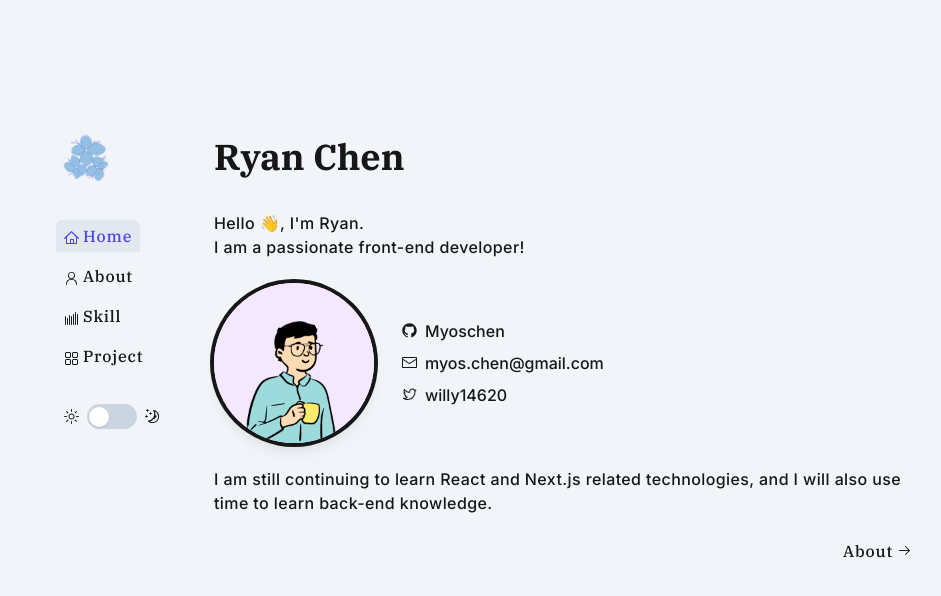
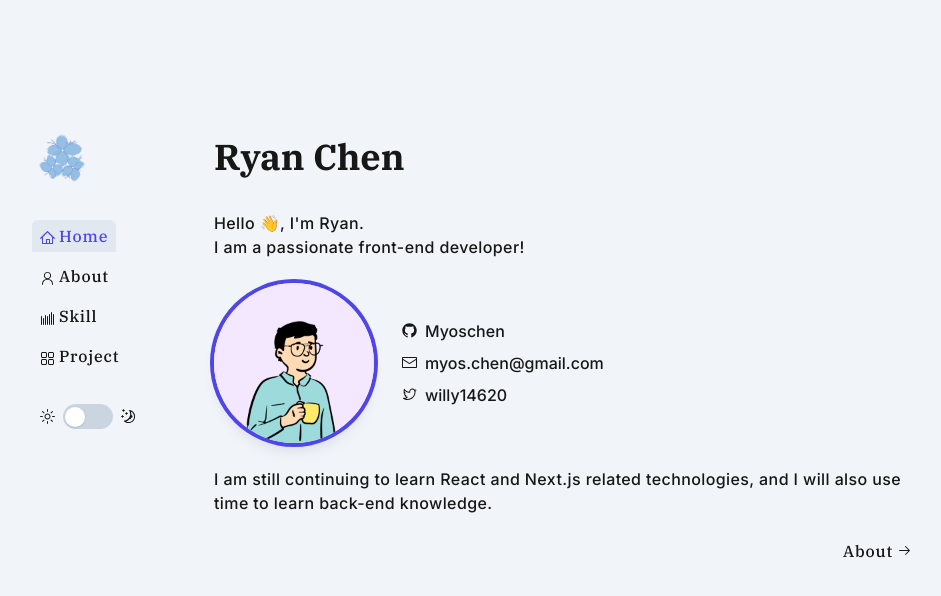
Before and after one commit to Myoschen/portfolio, a Next.js app: page / in a window 1280 px wide. Shown: the top 596 px of the page, without its empty margins (152-1093 px from the left). Built offline with nearby package versions, Linux system fonts and the light colour scheme.

Commit message:
:lipstick: adjust horizontal padding, ring, shadow color

```diff
--- a/app/page.tsx
+++ b/app/page.tsx
@@ -65,7 +65,7 @@ export default function HomePage() {
           variants={item}
           className="grid gap-y-4 md:grid-cols-[180px_auto] md:gap-x-2 md:gap-y-0"
         >
-          <div className="relative aspect-square w-40 overflow-hidden rounded-full shadow-lg ring-4 ring-neutral-900 dark:ring-slate-100">
+          <div className="relative aspect-square w-40 overflow-hidden rounded-full shadow-lg ring-4 ring-indigo-600 dark:shadow-indigo-600 dark:ring-indigo-300">
             <Image
               className="object-cover"
               src="/ryan-chen.png"
--- a/components/sidebar.tsx
+++ b/components/sidebar.tsx
@@ -44,7 +44,7 @@ function Sidebar() {
   const { theme, setTheme } = useDarkMode();
 
   return (
-    <aside className="px-6 md:w-[150px] md:shrink-0">
+    <aside className="px-6 md:w-[150px] md:shrink-0 lg:px-0">
       <div className="md:sticky md:top-20">
         <div className="-ml-2 mb-4 flex justify-start md:mb-8">
           <Link href="/">
```
